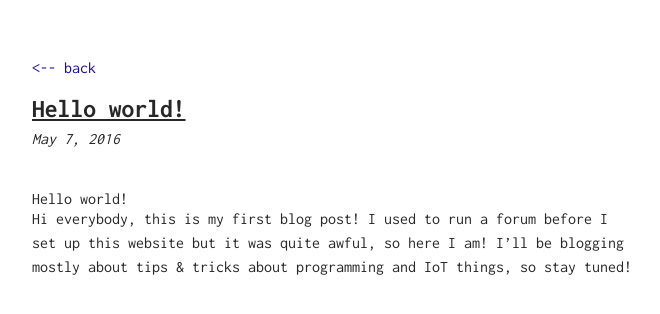
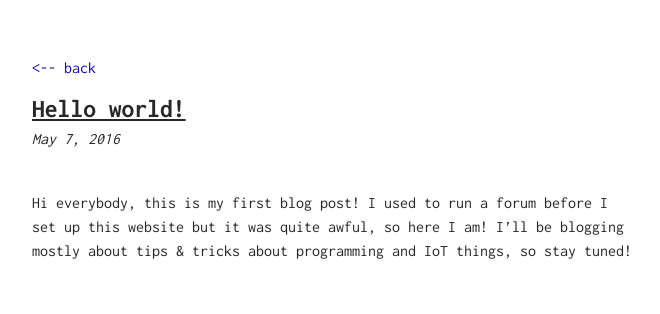
Before and after one commit to SimoDax/simodax.github.io, a Jekyll site: the page built from _posts/2016-05-07-hello-world.md, in a window 1280 px wide. Shown: the top 314 px of the page, without its empty margins (308-968 px from the left). Built offline with Jekyll 4.4.1, drawn with Linux system fonts in a browser that asks for light colours.

Commit message:
Created 2016-05-07-hello-world.md

```diff
--- a/_posts/2016-05-07-hello-world.md
+++ b/_posts/2016-05-07-hello-world.md
@@ -3,6 +3,5 @@
 layout: post
 title: "Hello world!"
 ---
-## Hello world!
 
 Hi everybody, this is my first blog post! I used to run a forum before I set up this website but it was quite awful, so here I am! I'll be blogging mostly about tips & tricks about programming and IoT things, so stay tuned!
```
